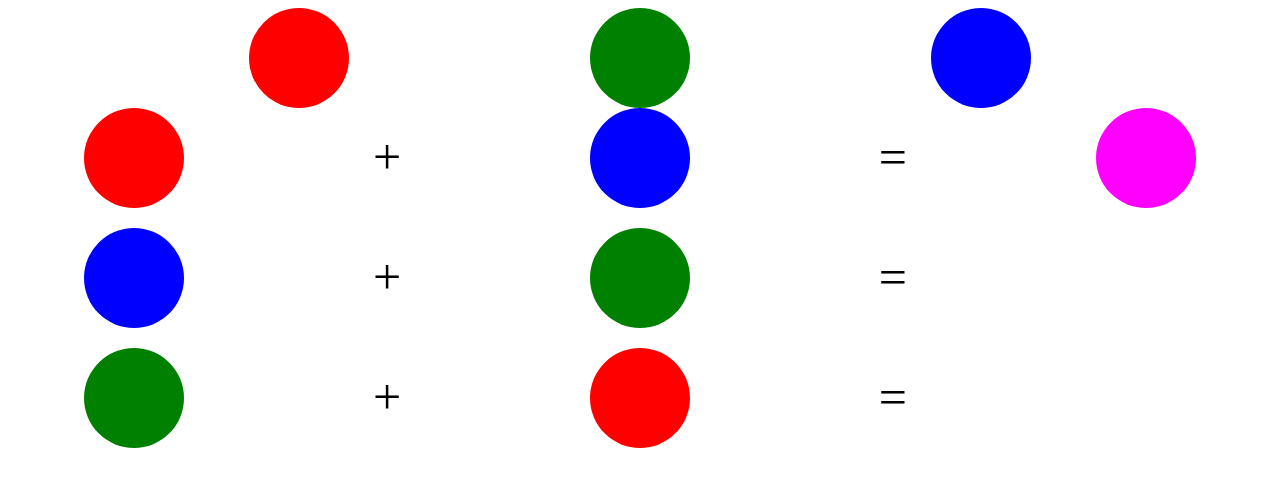
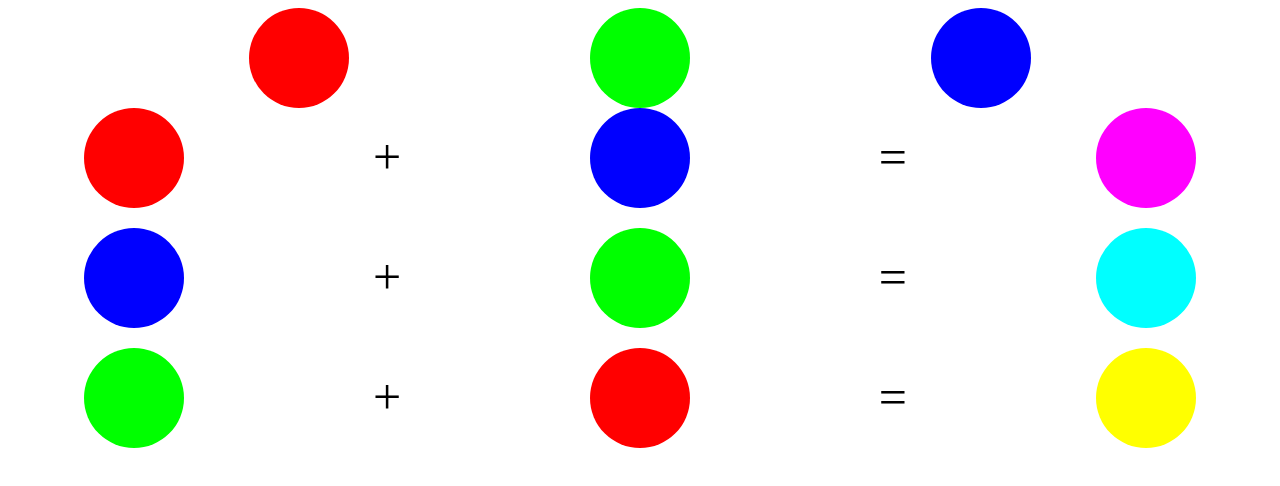
Before and after one commit to Xiaochaoy/CSS, a plain HTML site: page eje14-Color RGB/index.html in a window 1280 px wide. Drawn offline with Linux system fonts and the light colour scheme.

Commit message:
algo mas

```diff
--- a/eje14-Color RGB/style.css
+++ b/eje14-Color RGB/style.css
@@ -17,13 +17,13 @@
 
 }
 div[id*="rojo"]{
-    background-color: red;
+    background-color: rgb(255, 0, 0);
 }
 div[id*="azul"]{
-    background-color: blue;
+    background-color: rgb(0, 0, 255);
 }
 div[id*="verde"]{
-    background-color: green;
+    background-color: rgb(0, 255, 0);
 }
 .mas, .igual{
     font-size: 50px;
@@ -33,3 +33,11 @@ div[id*="verde"]{
 #r1{
     background-color: rgb(255, 0, 255);
 }
+
+#r2{
+    background-color: rgb(0, 255, 255);
+}
+
+#r3{
+    background-color: rgb(255, 255, 0);
+}
```
